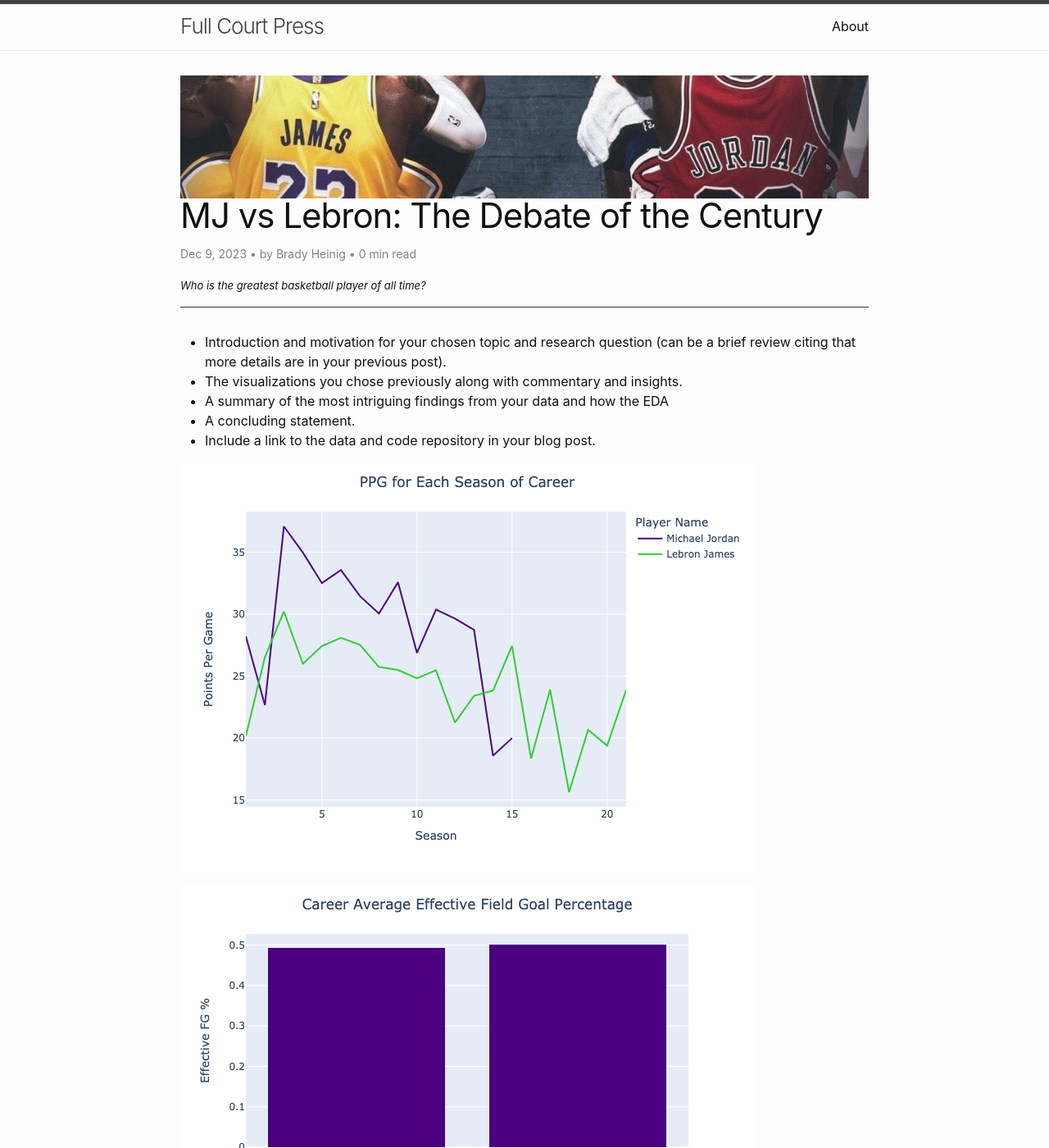
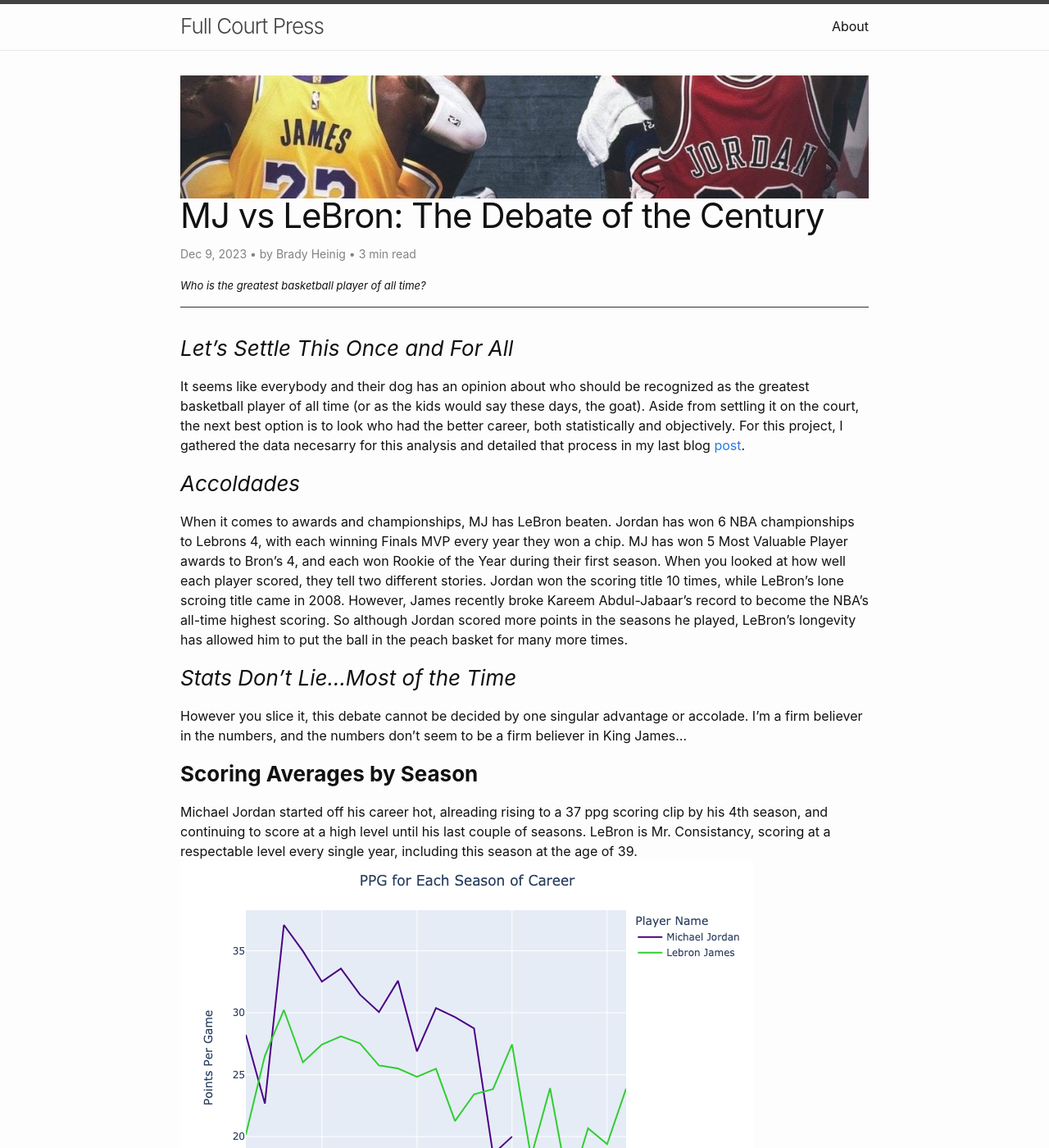
Before and after one commit to brady-heinig/brady-heinig.github.io, a Jekyll site: the page built from _posts/2023-12-09-NBA-EDA.md, in a window 1280 px wide and 1400 px high. Shown: the whole window at 82% size. Built offline with Jekyll 4.4.1, drawn with Linux system fonts in a browser that asks for light colours; comment, search, counter and statistics services are not loaded; some of the changed text lies outside the part shown.

Commit message:
Update 2023-12-09-NBA-EDA.md

```diff
--- a/_posts/2023-12-09-NBA-EDA.md
+++ b/_posts/2023-12-09-NBA-EDA.md
@@ -1,24 +1,40 @@
 ---
 layout: post
-title:  "MJ vs Lebron: The Debate of the Century"
+title:  "MJ vs LeBron: The Debate of the Century"
 author: Brady Heinig
 description: Who is the greatest basketball player of all time?
 image: /assets/images/goat.png
 ---
-- Introduction and motivation for your chosen topic and research question (can be a brief review citing that more details are in your previous post).
-- The visualizations you chose previously along with commentary and insights.
-- A summary of the most intriguing findings from your data and how the EDA
-- A concluding statement.
-- Include a link to the data and code repository in your blog post.
+### *Let's Settle This Once and For All*
+It seems like everybody and their dog has an opinion about who should be recognized as the greatest basketball player of all time (or as the kids would say these days, the goat). Aside from settling it on the court, the next best option is to look who had the better career, both statistically and objectively. For this project, I gathered the data necesarry for this analysis and detailed that process in my last blog <a href="https://brady-heinig.github.io/2023/12/03/NBA-Data-Scraping.html" target="_blank">post</a>.
 
+### *Accoldades*
+When it comes to awards and championships, MJ has LeBron beaten. Jordan has won 6 NBA championships to Lebrons 4, with each winning Finals MVP every year they won a chip. MJ has won 5 Most Valuable Player awards to Bron's 4, and each won Rookie of the Year during their first season. When you looked at how well each player scored, they tell two different stories. Jordan won the scoring title 10 times, while LeBron's lone scroing title came in 2008. However, James recently broke Kareem Abdul-Jabaar's record to become the NBA's all-time highest scoring. So although Jordan scored more points in the seasons he played, LeBron's longevity has allowed him to put the ball in the peach basket for many more times.
+
+### *Stats Don't Lie...Most of the Time*
+However you slice it, this debate cannot be decided by one singular advantage or accolade. I'm a firm believer in the numbers, and the numbers don't seem to be a firm believer in King James...
+
+### **Scoring Averages by Season**
+Michael Jordan started off his career hot, alreading rising to a 37 ppg scoring clip by his 4th season, and continuing to score at a high level until his last couple of seasons. LeBron is Mr. Consistancy, scoring at a respectable level every single year, including this season at the age of 39.
 <img src="{{https://brady-heinig.github.io}}/assets/images/ppg.png"/>
+
+### **Scoring Averages by Season**
+A player's prowess as a scorer cannot simply be measured by simple field goal percentage, as those who typically shoot closer to the rim have a high FG% but are generally abysmal from deep (I'm talking about you Shaq). Effective Field Goal % attempts to handle the differnece in value of a 3-pointer and 2-pointer, therefore yielding a more accurate representation of a player's shooting abilities. It is close, but you can see here that MJ has a slightly higher eFG%.
 
 <img src="{{https://brady-heinig.github.io}}/assets/images/efg.png"/>
 
+### **Game Score**
+Game score is an advanced metric that attempts to quantify a player's total performance from a game, accounting for several stats to produce a figure that can be interpreted like a players points scored (10 is average, 30 is a great game, and 50 is outstanding). Comparing each player's average game scores in the regular season and playoffs, you can see that both player's GS increased in the postseason, but MJ was a head above King James in this regard.
+
 <img src="{{https://brady-heinig.github.io}}/assets/images/game_score.png"/>
+
+### **Game Score vs Usage Rate**
+Looking at each player's 20 best game scores from their regular season careers and comparing those to the player's usage rate (an estimate of plays that involved the player during a game) in those games. Again, Jordan's best game score values are ones that LeBron can just not match.
 
 <img src="{{https://brady-heinig.github.io}}/assets/images/top20.png"/>
 
+### **Usage Rate in Wins and Losses**
+In the violin plot below, it is not clear that each player was used more by their team in wins than they were in losses, but MJ appears to have a higher mean usage rate than LeBron James.
 <img src="{{https://brady-heinig.github.io}}/assets/images/violin.png"/>
 
 <img src="{{https://brady-heinig.github.io}}/assets/images/mj_heatmap.png"/>
```
